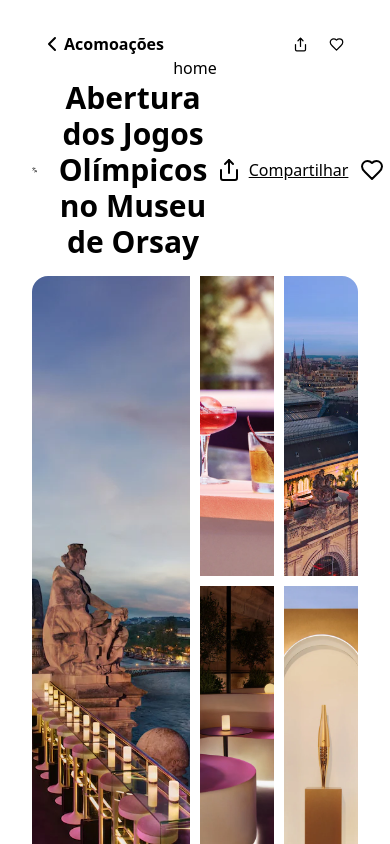
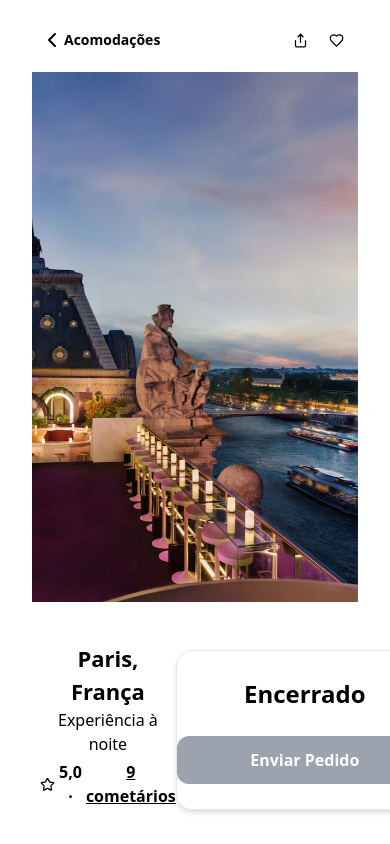
Before and after one commit to Hirou-shi/Airbnb-CP3, a React (Vite) app in the folder airbnbCopy/: page / in a window 390 px wide. Shown: the top 844 px of the page. Built offline with nearby package versions, Linux system fonts and the light colour scheme.

Commit message:
Mobile fotos

```diff
--- a/airbnbCopy/package.json
+++ b/airbnbCopy/package.json
@@ -13,7 +13,8 @@
     "lucide-react": "^0.451.0",
     "react": "^18.3.1",
     "react-dom": "^18.3.1",
-    "react-router-dom": "^6.26.2"
+    "react-router-dom": "^6.26.2",
+    "swiper": "^11.1.14"
   },
   "devDependencies": {
     "@eslint/js": "^9.11.1",
--- a/airbnbCopy/src/components/Headerfiles/Header.tsx
+++ b/airbnbCopy/src/components/Headerfiles/Header.tsx
@@ -3,6 +3,7 @@
 import BarraPesquisa from './BarraPesquisa'
 import Perfil from './Perfil'
 import { Globe, Share, Heart, ChevronLeft } from 'lucide-react'
+import { Swiper, SwiperSlide } from 'swiper/react';
 
 
 export default function Header() {
@@ -19,10 +20,10 @@
               <Perfil />
             </div>
         </section>
-        <section className='mobile:hidden flex justify-between h-6 items-center p-2 '>
+        <section className='mobile:hidden flex justify-between h-6 items-center p-2 pb-8'>
             <div className='flex hover:underline hover:cursor-pointer items-center justify-center'>
               <ChevronLeft/>
-              <p className='font-semibold'>Acomoações</p>
+              <p className='font-semibold text-sm'>Acomodações</p>
             </div>
 
             <div className='flex gap-2 hover:cursor-pointer'>
--- a/airbnbCopy/src/components/Homefiles/Boxpictures.tsx
+++ b/airbnbCopy/src/components/Homefiles/Boxpictures.tsx
@@ -1,9 +1,13 @@
 import React from 'react'
 import { Languages, Share, Heart} from 'lucide-react'
+import { Swiper, SwiperSlide } from 'swiper/react';
+import 'swiper/css';
+
 
 export default function Boxpictures() {
   return (
     <section>
+        <div className='hidden mobile:flex flex-col'>
             <div className='flex items-center justify-between'>
                 <div className='flex gap-3 items-center'>
                     <Languages />
@@ -37,6 +41,16 @@
                     <img className='object-cover w-full h-full rounded-br-2xl' src="/img5.png" alt="" />
                 </div>
             </div>
+        </div>
+        <div className=''>
+            <Swiper slidesPerView={1} onSwiper={(swiper) => console.log(swiper)}>
+                <SwiperSlide><img className='h-[530px] w-full object-cover' src="/img1.png" alt="" /></SwiperSlide>
+                <SwiperSlide><img className='h-[530px] w-full object-cover' src="/img2.png" alt="" /></SwiperSlide>
+                <SwiperSlide><img className='h-[530px] w-full object-cover' src="/img3.png" alt="" /></SwiperSlide>
+                <SwiperSlide><img className='h-[530px] w-full object-cover' src="/img4.png" alt="" /></SwiperSlide>
+                <SwiperSlide><img className='h-[530px] w-full object-cover' src="/img5.png" alt="" /></SwiperSlide>
+            </Swiper>
+        </div>
     </section>
   );
 };
--- a/airbnbCopy/src/pages/Home.jsx
+++ b/airbnbCopy/src/pages/Home.jsx
@@ -10,7 +10,6 @@
 export default function home() {
   return (
         <section>
-            <div>home</div>
             <Boxpictures />
             <About />
             <About2 />
```
Also changed, not shown: 1 other file (tests, documents, lock files or other folders). Lines whose indentation alone changed are shown as unchanged.
